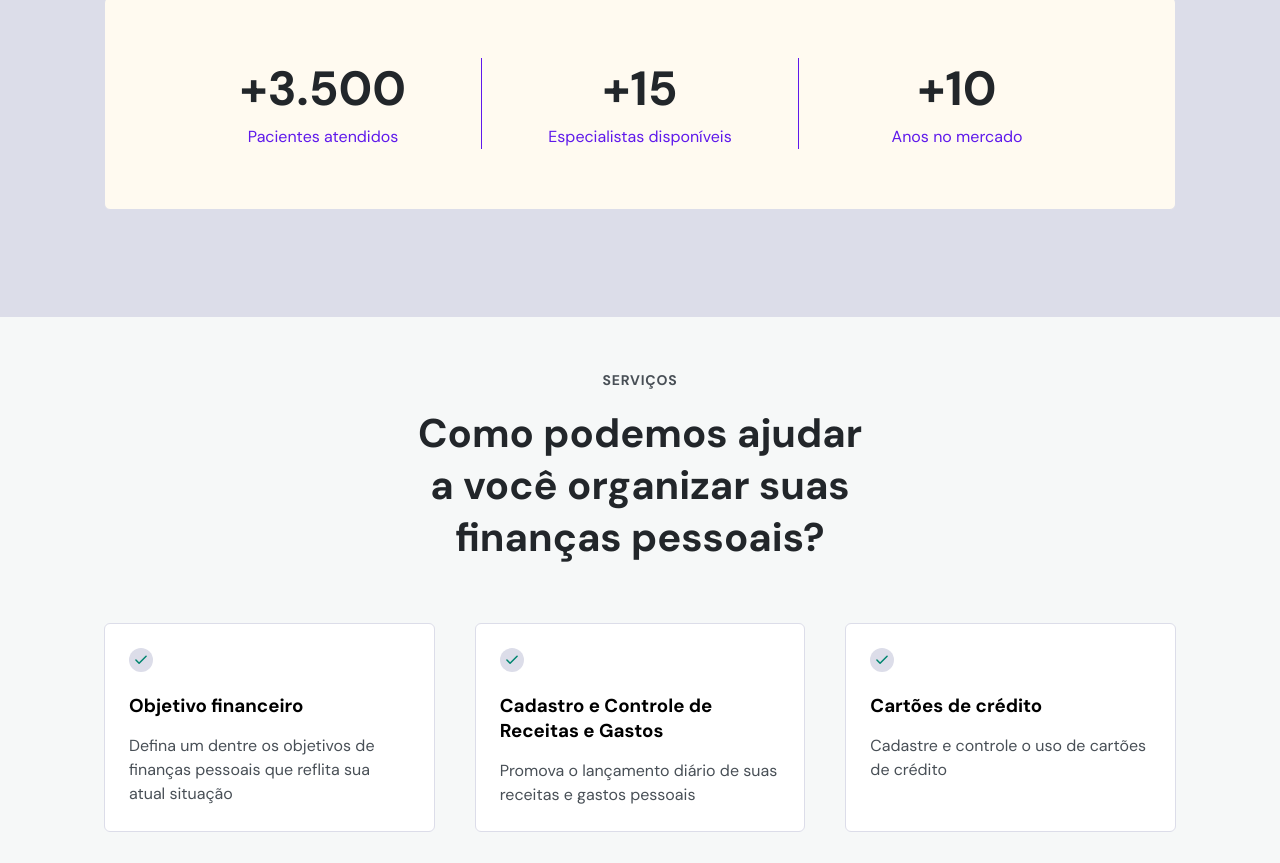
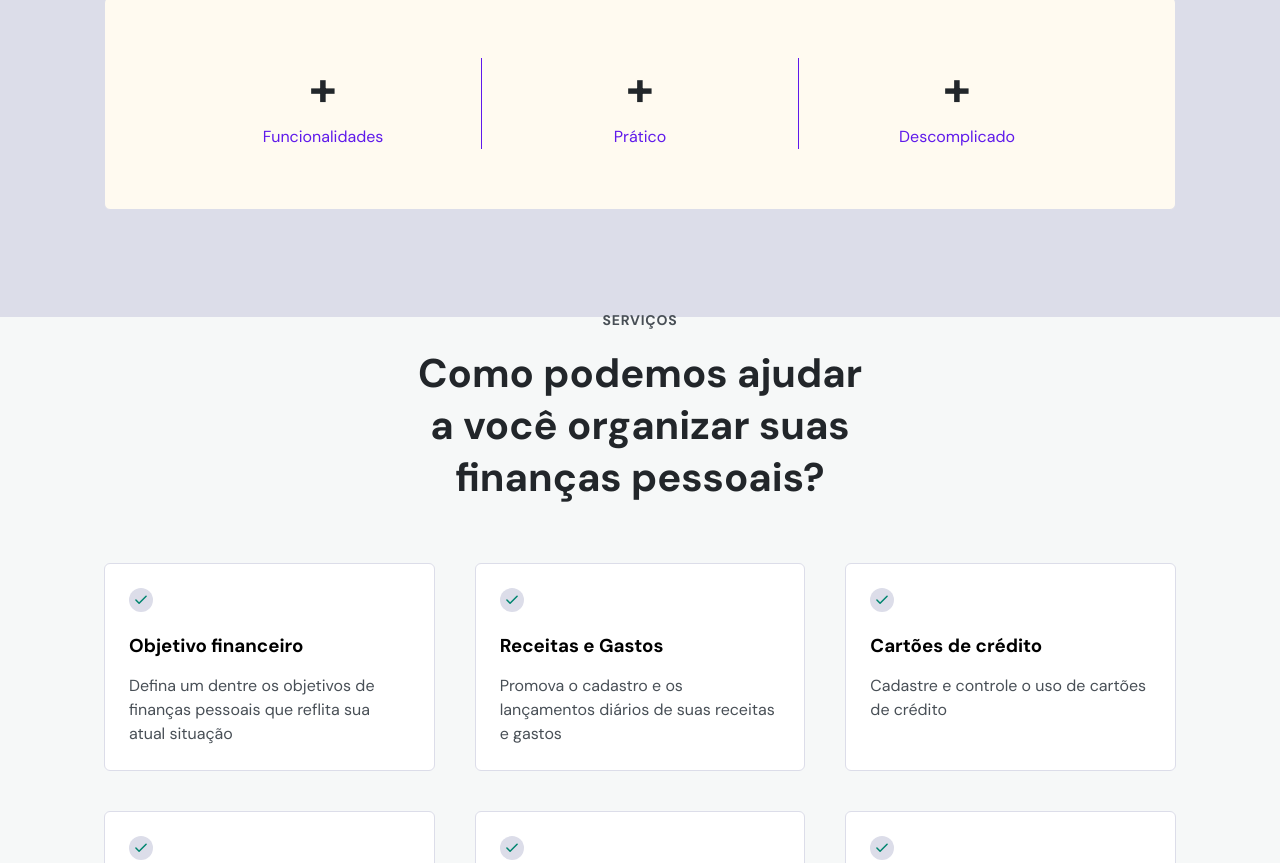
Before and after one commit to gmzucolo/fiap-fintech-meutesouro, a plain HTML site: page index.html in a window 1280 px wide. Shown: the part 379-1242 px from the top of the page. Drawn offline with nearby package versions, Linux system fonts and the light colour scheme.

Commit message:
home finalizada

```diff
--- a/css/style.css
+++ b/css/style.css
@@ -337,6 +337,7 @@ html {
 
   body.expanded-menu .logo,
   body.expanded-menu nav button {
+    visibility: hidden;
     position: relative;
     z-index: 100;
   }
@@ -478,6 +479,7 @@ html {
     .wrapper {
       width: min(112rem, 100%);
       display: grid;
+      align-items: center;
     }
 
     .col-a {
@@ -489,7 +491,7 @@ html {
     }
 
     section {
-      padding-block: 16rem;
+      padding-block: 10rem;
     }
 
     section header h2 {
--- a/index.html
+++ b/index.html
@@ -71,11 +71,11 @@
 
             <button aria-expanded="false" aria-label="Abrir Menu" onclick="openMenu()" class="open-menu">
                 <svg width="40" height="40" viewBox="0 0 40 40" fill="none" xmlns="http://www.w3.org/2000/svg">
-                    <path d="M10 20H30" stroke="#00856F" stroke-width="2" stroke-linecap="round"
+                    <path d="M10 20H30" stroke="#5E16EB" stroke-width="2" stroke-linecap="round"
                         stroke-linejoin="round" />
-                    <path d="M10 12H30" stroke="#00856F" stroke-width="2" stroke-linecap="round"
+                    <path d="M10 12H30" stroke="#5E16EB" stroke-width="2" stroke-linecap="round"
                         stroke-linejoin="round" />
-                    <path d="M18 28L30 28" stroke="#00856F" stroke-width="2" stroke-linecap="round"
+                    <path d="M18 28L30 28" stroke="#5E16EB" stroke-width="2" stroke-linecap="round"
                         stroke-linejoin="round" />
                 </svg>
             </button>
@@ -107,18 +107,18 @@
             </div>
             <div class="stats">
                 <div class="stat">
-                    <h3>+3.500</h3>
-                    <p>Pacientes atendidos</p>
+                    <h3>+</h3>
+                    <p>Funcionalidades</p>
                 </div>
 
                 <div class="stat">
-                    <h3>+15</h3>
-                    <p>Especialistas disponíveis</p>
+                    <h3>+</h3>
+                    <p>Prático</p>
                 </div>
 
                 <div class="stat">
-                    <h3>+10</h3>
-                    <p>Anos no mercado</p>
+                    <h3>+</h3>
+                    <p>Descomplicado</p>
                 </div>
             </div>
         </div>
@@ -153,9 +153,9 @@
                                 stroke-linecap="round" stroke-linejoin="round" />
                         </svg>
 
-                        <h3>Cadastro e Controle de Receitas e Gastos</h3>
+                        <h3>Receitas e Gastos</h3>
                         <p>
-                            Promova o lançamento diário de suas receitas e gastos pessoais
+                            Promova o cadastro e os lançamentos diários de suas receitas e gastos
                         </p>
                     </div>
                     <div class="card">
```
